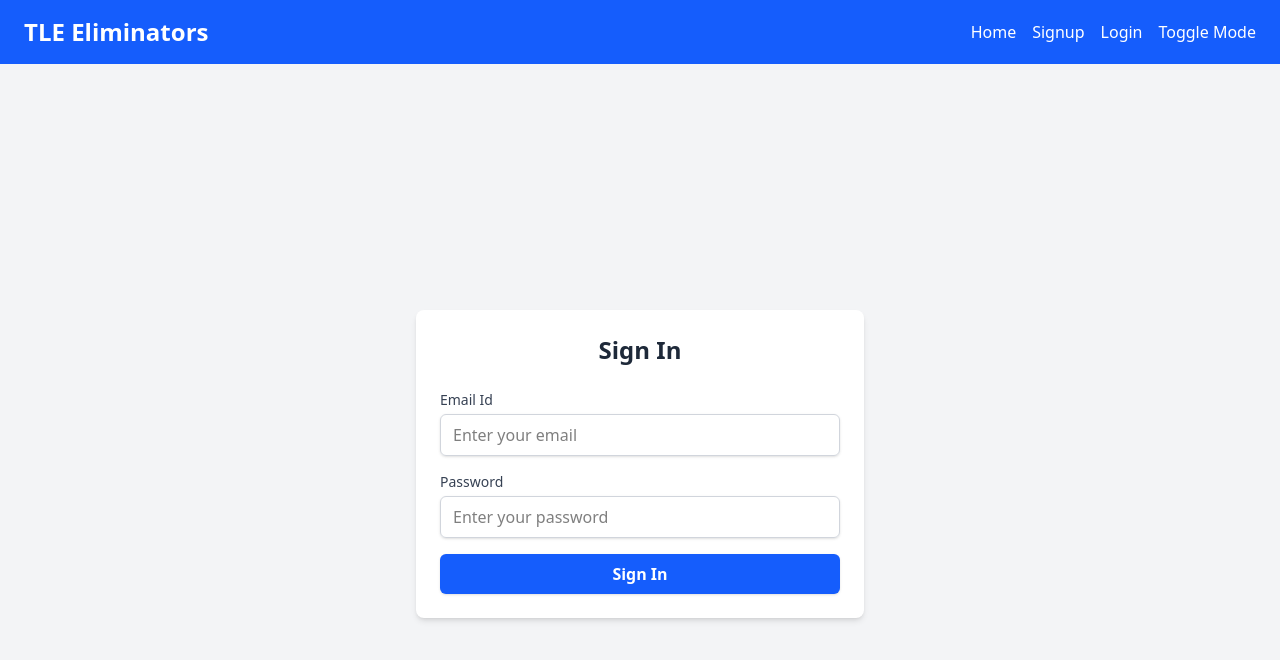
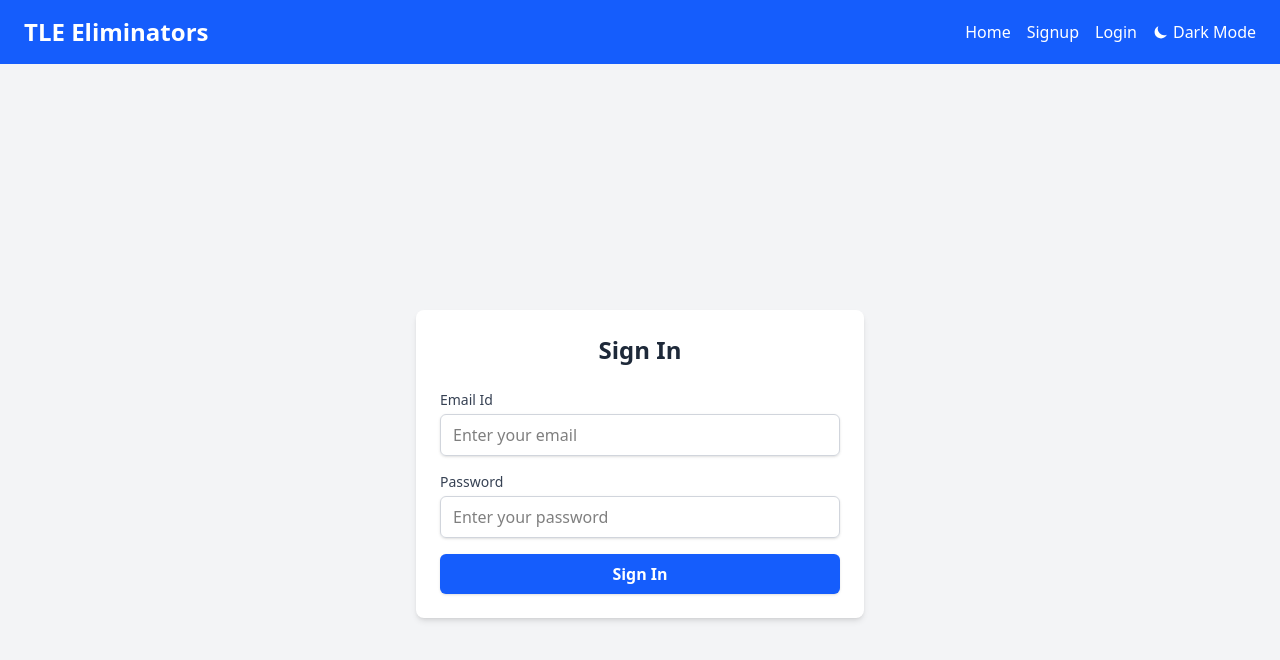
Before and after one commit to dipteshrastogi/tle, a React (Vite) app in the folder frontend/: page /login in a window 1280 px wide. Shown: the top 660 px of the page. Built offline with nearby package versions, Linux system fonts and the light colour scheme; no server answers.

Commit message:
Update Navbar.jsx

```diff
--- a/frontend/src/components/Navbar.jsx
+++ b/frontend/src/components/Navbar.jsx
@@ -1,4 +1,4 @@
-import React from 'react';
+import React, { useState } from 'react';
 import { Link } from 'react-router-dom';
 import { useAuthStore } from '../stores/useAuthStore';
 import { useNavigate } from "react-router-dom";
@@ -6,10 +6,10 @@ import toast from 'react-hot-toast';
 import { useTheme } from './ThemeProvider.jsx';
 
 const Navbar = () => {
-
-  const { authUser,logout } = useAuthStore();
+  const { authUser, logout } = useAuthStore();
   const navigate = useNavigate();
   const { theme, setTheme } = useTheme();
+  const [isMenuOpen, setIsMenuOpen] = useState(false);
 
   const handleClick = (e) => {
     if (authUser.role === "admin") {
@@ -17,31 +17,74 @@ const Navbar = () => {
     } else {
       toast.error("Sorry, You're not an admin");
     }
+    setIsMenuOpen(false);
   };
 
   const handleLogout = () => {
     logout();
     navigate("/login");
+    setIsMenuOpen(false);
   }
-
 
   const handleToggle = () => {
     setTheme(theme === "dark" ? "light" : "dark");
   };
 
+  const toggleMenu = () => {
+    setIsMenuOpen(!isMenuOpen);
+  };
+
   return (
-    <nav className="bg-blue-600 text-white px-6 py-4">
-      <div className="container mx-auto flex justify-between items-center">
-        <h1 className="text-2xl font-bold">TLE Eliminators</h1>
-        <div className="flex space-x-4">
+    <nav className="bg-blue-600 text-white px-4 md:px-6 py-4">
+      <div className="container mx-auto flex flex-wrap justify-between items-center">
+        <div className="flex justify-between items-center w-full md:w-auto">
+          <h1 className="text-xl md:text-2xl font-bold">TLE Eliminators</h1>
 
-          <Link to="/" className="hover:text-gray-300">Home</Link>
-          {!authUser && <Link to="/signup" className="hover:text-gray-300">Signup</Link>}
-          {!authUser && <Link to="/login" className="hover:text-gray-300">Login</Link>}
-          {authUser && <button className="hover:text-gray-300" onClick={handleLogout}>Logout</button>}
-          {authUser && (<button className="hover:text-gray-300" onClick={handleClick}>Add Solutions</button>)}
-          <button onClick={handleToggle}>Toggle Mode</button>
+          {/* Mobile menu button */}
+          <button
+            className="md:hidden focus:outline-none"
+            onClick={toggleMenu}
+            aria-label="Toggle menu"
+          >
+            {isMenuOpen ? (
+              <svg className="w-6 h-6" fill="none" stroke="currentColor" viewBox="0 0 24 24" xmlns="http://www.w3.org/2000/svg">
+                <path strokeLinecap="round" strokeLinejoin="round" strokeWidth="2" d="M6 18L18 6M6 6l12 12"></path>
+              </svg>
+            ) : (
+              <svg className="w-6 h-6" fill="none" stroke="currentColor" viewBox="0 0 24 24" xmlns="http://www.w3.org/2000/svg">
+                <path strokeLinecap="round" strokeLinejoin="round" strokeWidth="2" d="M4 6h16M4 12h16M4 18h16"></path>
+              </svg>
+            )}
+          </button>
+        </div>
 
+        {/* Navigation links */}
+        <div className={`${isMenuOpen ? 'flex' : 'hidden'} md:flex flex-col md:flex-row w-full md:w-auto mt-4 md:mt-0 md:space-x-4 space-y-2 md:space-y-0`}>
+          <Link to="/" className="hover:text-gray-300" onClick={() => setIsMenuOpen(false)}>Home</Link>
+          {!authUser && <Link to="/signup" className="hover:text-gray-300" onClick={() => setIsMenuOpen(false)}>Signup</Link>}
+          {!authUser && <Link to="/login" className="hover:text-gray-300" onClick={() => setIsMenuOpen(false)}>Login</Link>}
+          {authUser && <button className="hover:text-gray-300 text-left" onClick={handleLogout}>Logout</button>}
+          {authUser && (<button className="hover:text-gray-300 text-left" onClick={handleClick}>Add Solutions</button>)}
+          <button
+            className="flex items-center hover:text-gray-300"
+            onClick={handleToggle}
+          >
+            {theme === "dark" ? (
+              <>
+                <svg className="w-4 h-4 mr-1" fill="currentColor" viewBox="0 0 20 20" xmlns="http://www.w3.org/2000/svg">
+                  <path d="M10 2a1 1 0 011 1v1a1 1 0 11-2 0V3a1 1 0 011-1zm4 8a4 4 0 11-8 0 4 4 0 018 0zm-.464 4.95l.707.707a1 1 0 001.414-1.414l-.707-.707a1 1 0 00-1.414 1.414zm2.12-10.607a1 1 0 010 1.414l-.706.707a1 1 0 11-1.414-1.414l.707-.707a1 1 0 011.414 0zM17 11a1 1 0 100-2h-1a1 1 0 100 2h1zm-7 4a1 1 0 011 1v1a1 1 0 11-2 0v-1a1 1 0 011-1zM5.05 6.464A1 1 0 106.465 5.05l-.708-.707a1 1 0 00-1.414 1.414l.707.707zm1.414 8.486l-.707.707a1 1 0 01-1.414-1.414l.707-.707a1 1 0 011.414 1.414zM4 11a1 1 0 100-2H3a1 1 0 000 2h1z" fillRule="evenodd" clipRule="evenodd"></path>
+                </svg>
+                Light Mode
+              </>
+            ) : (
+              <>
+                <svg className="w-4 h-4 mr-1" fill="currentColor" viewBox="0 0 20 20" xmlns="http://www.w3.org/2000/svg">
+                  <path d="M17.293 13.293A8 8 0 016.707 2.707a8.001 8.001 0 1010.586 10.586z"></path>
+                </svg>
+                Dark Mode
+              </>
+            )}
+          </button>
         </div>
       </div>
     </nav>
```
